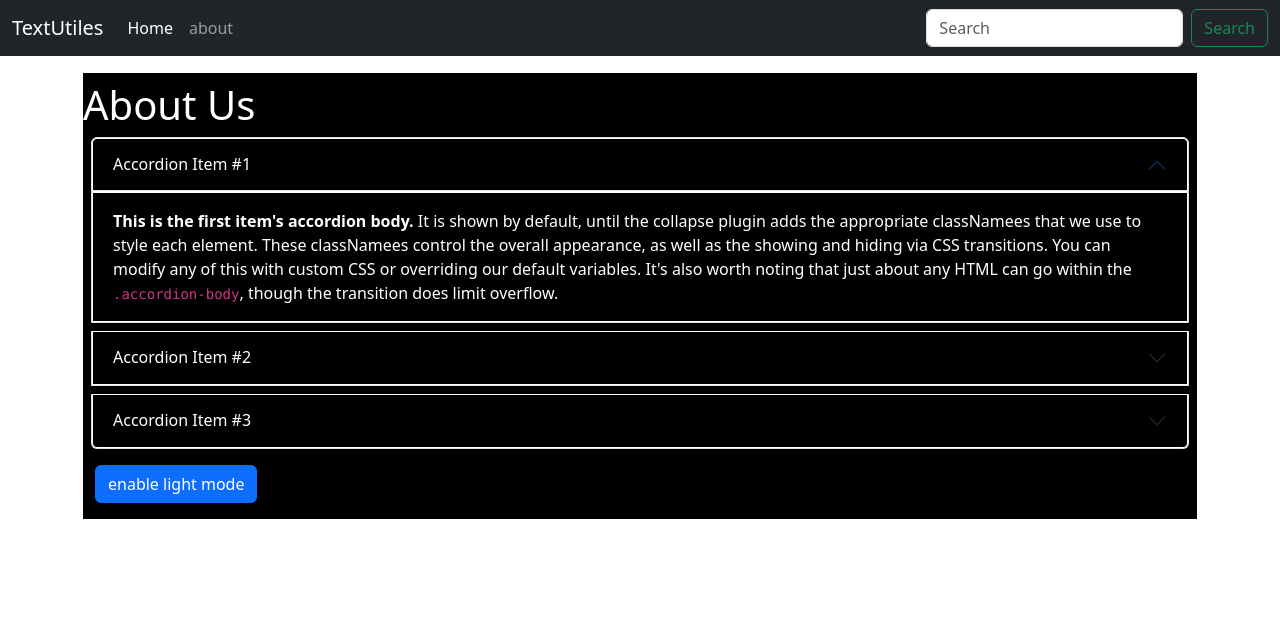
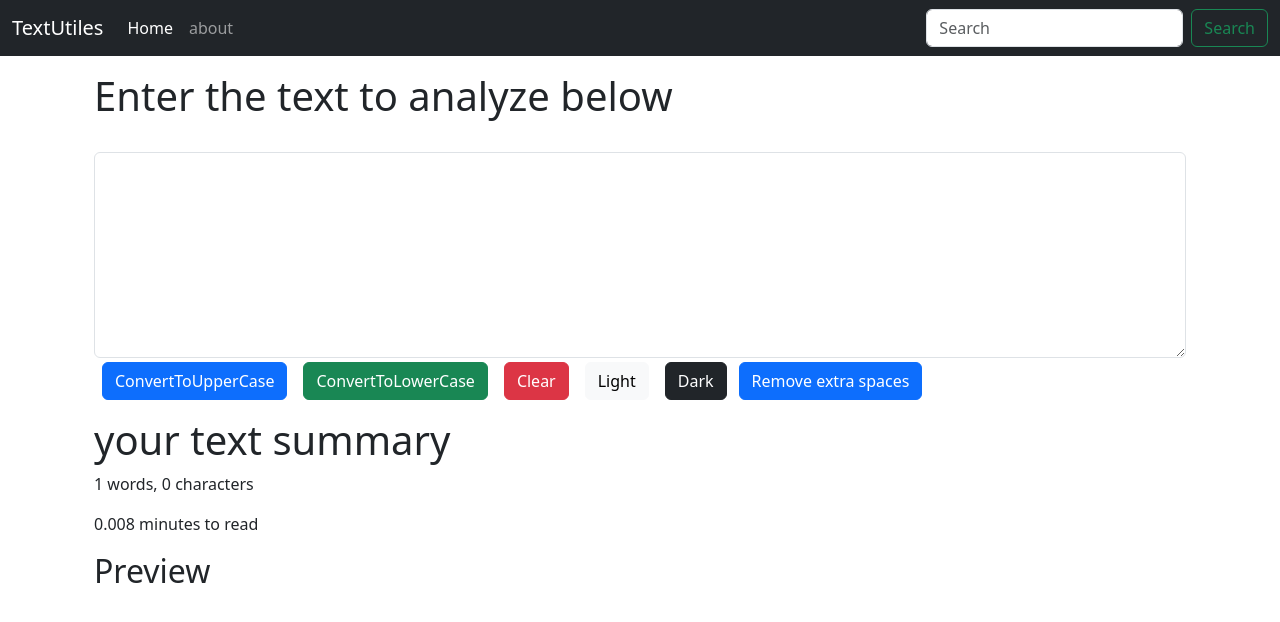
Before and after one commit to MohammedAzhar043/TextUtils, a React (Create React App) app: page / in a window 1280 px wide. Shown: the top 622 px of the page. Built offline with nearby package versions, Linux system fonts and the light colour scheme.

Commit message:
added one more functinality named removed extra space

```diff
--- a/src/App.js
+++ b/src/App.js
@@ -1,7 +1,7 @@
 import "./Appa.css";
-import About from "./components/About";
+// import About from "./components/About";
 import Navbar from "./components/Navbar";
-// import TextForm from "./components/TextForm";s
+import TextForm from "./components/TextForm";
 
 function App() {
   return (
@@ -9,8 +9,8 @@ function App() {
       <Navbar title="TextUtiles" about="about" />
       {/* <Navbar/> */}
       <div className="container my-3">
-        {/* <TextForm heading="Enter the text to analyze below"/> */}
-        <About/>
+        <TextForm heading="Enter the text to analyze below"/>
+        {/* <About/> */}
       </div>
     </>
   );
--- a/src/components/TextForm.js
+++ b/src/components/TextForm.js
@@ -24,11 +24,23 @@ export default function TextForm(props) {
 
   const handleLightTheam = () => {
     document.querySelector("body").style.backgroundColor = "white";
+    document.querySelector("body").style.color = "black";
   };
 
   const handleDarkTheam = () => {
     document.querySelector("body").style.backgroundColor = "black";
+    document.querySelector("body").style.color = "white";
   };
+
+  const handleExtraSpaces = () => {
+    let newText = text.split(/[ ]+/);
+    setText(newText.join(" "))
+}
+  // const handleCopy = () =>{
+  //   document.getElementById('myBox');
+  //   text.select();
+  //   navigator.clipboard.writeText(text.value);
+  // }
 
 
 
@@ -64,6 +76,10 @@ export default function TextForm(props) {
           <button className="btn btn-dark mx-2" onClick={handleDarkTheam}>
             Dark
           </button>
+          {/* <button className="btn btn-dark mx-2" onClick={handleCopy}>
+            copy text
+          </button> */}
+          <button className="btn btn-primary mx-1" onClick={handleExtraSpaces}>Remove extra spaces</button>
 
         </div>
       </div>
```
